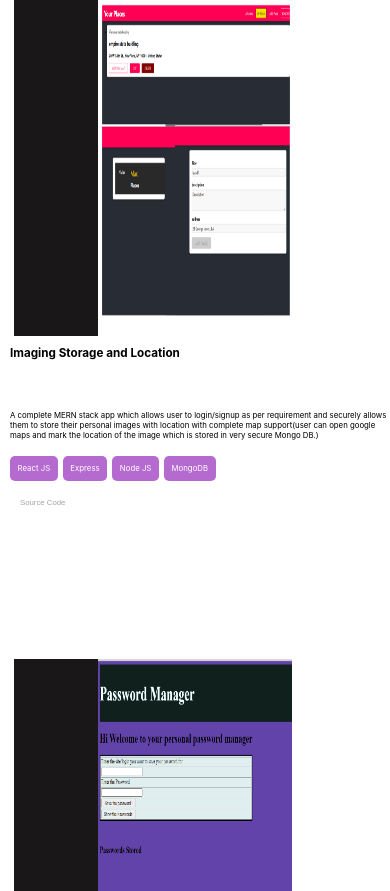
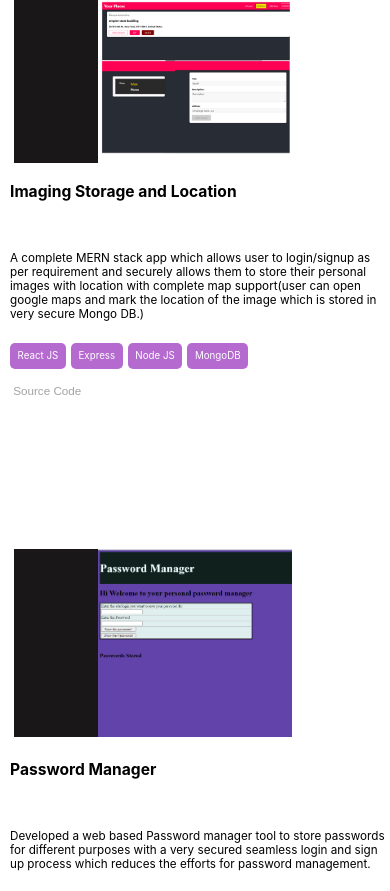
Before and after one commit to PranavJSX/React_folio, a React (Create React App) app: page / in a window 390 px wide. Shown: the part 1780-2671 px from the top of the page. Built offline with nearby package versions, Linux system fonts and the light colour scheme; a web font is replaced by a local one.

Commit message:
increasing the font size for mobile devices

```diff
--- a/src/Custom Components/Material/Shared/Card_prints.css
+++ b/src/Custom Components/Material/Shared/Card_prints.css
@@ -106,20 +106,20 @@
 
 @media screen and (max-width:580px) {
     .project_description_block>h2{
-        font-size: 3vw;
+        font-size: 4vw;
     }
 
     .project_description_block>p{
-        font-size: 2vw;
+        font-size: 3vw;
     }
     .source_code_button{
-        font-size: 2vw;
+        font-size: 3vw;
         overflow: visible;
         transform: translateX(20%);
     }
 
     .tech_stack_print>p{
-        font-size: 2vw;
+        font-size: 2.5vw;
         padding: 2%;
     }
     .tech_stack_print{
@@ -139,6 +139,7 @@
     }
     .project_image_div>img{
         width: 100%;
+        height: 100%;
     }
 
 
```
